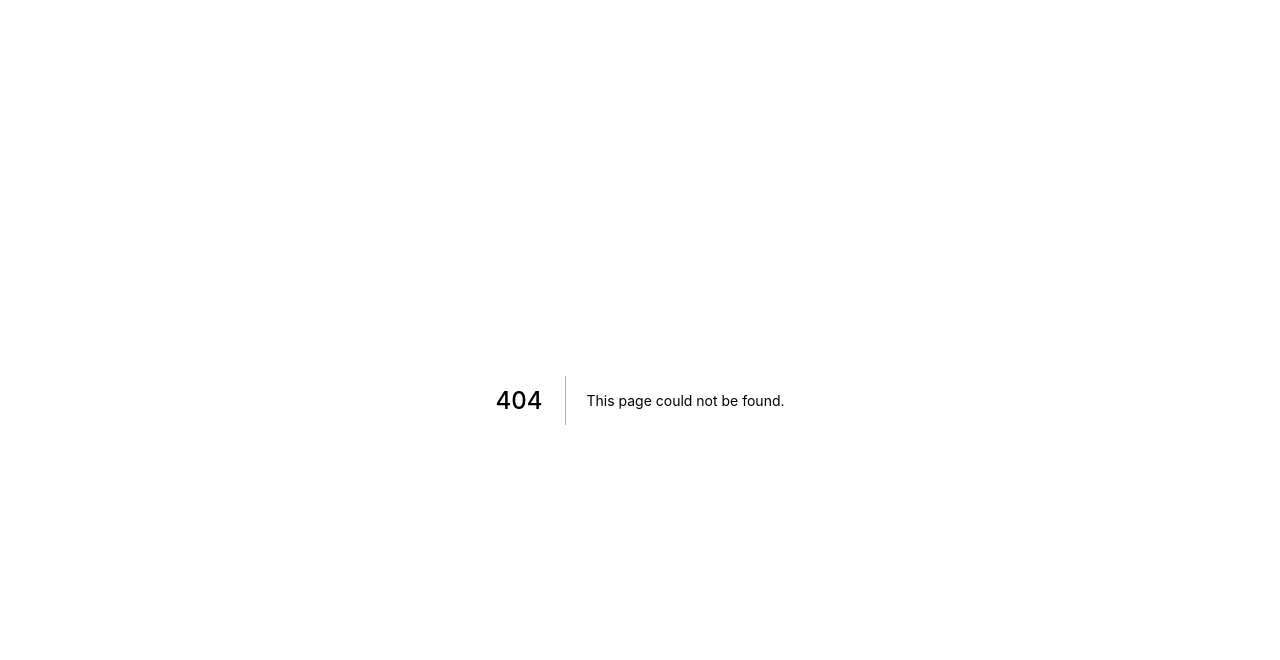
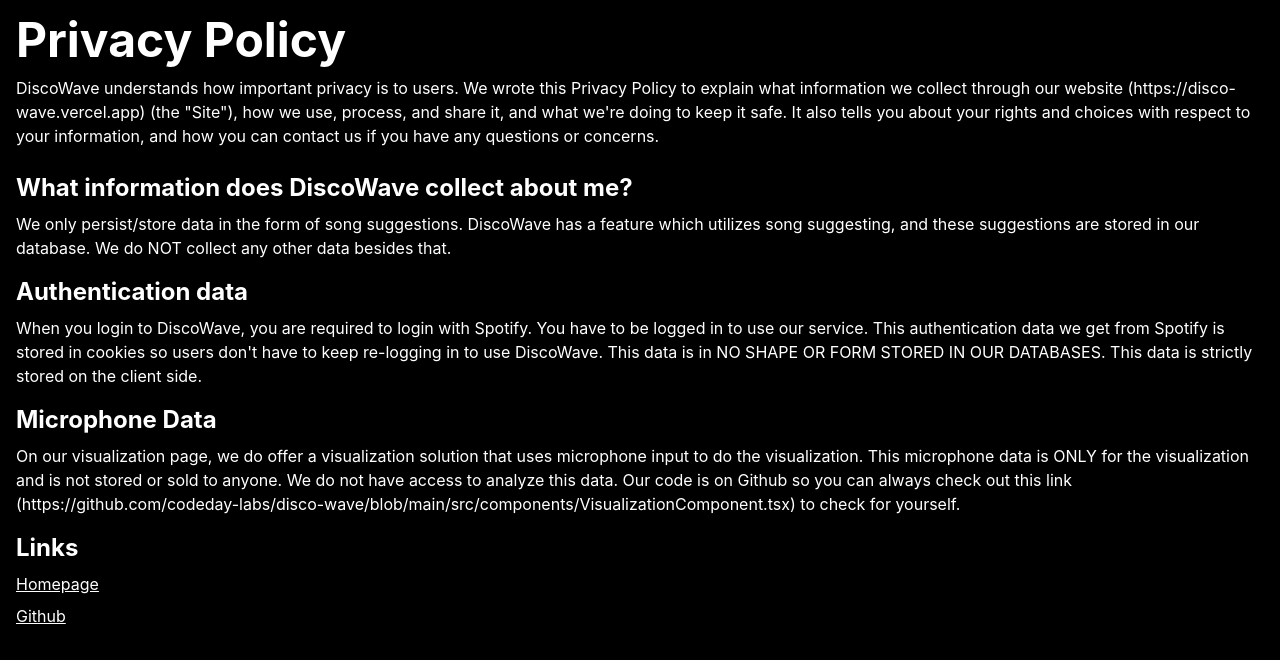
Before and after one commit to codeday-labs-2021/disco-wave, a Next.js app: page /privacy-policy in a window 1280 px wide. Before the commit this address had no page. Shown: the top 660 px of the page. Built offline with nearby package versions, Linux system fonts and the light colour scheme.

Commit message:
added privacy policy, credit to packages used, and added a footer

```diff
--- /dev/null
+++ b/src/components/Footer.tsx
@@ -0,0 +1,64 @@
+import Image from "next/image";
+import { FaGithub } from "react-icons/fa";
+
+export default function Footer() {
+  return (
+    <div className="space-y-6 border-t border-gray-600 pt-6">
+      <div className="space-y-2">
+        <div>
+          <Image src={"/logo-with-text.svg"} width={200} height={48} />
+        </div>
+        <div className="pl-2">
+          <div className="w-min">
+            <a
+              href="https://github.com/codeday-labs/disco-wave"
+              target="_blank"
+              rel="noopener noreferrer"
+            >
+              <FaGithub
+                fontSize="1.5rem"
+                className="hover:text-gray-400 text-gray-500 ease-in-out transition"
+              />
+            </a>
+          </div>
+        </div>
+      </div>
+
+      <div className="grid grid-cols-1 sm:grid-cols-2 w-max gap-8">
+        <div className="space-y-3">
+          <h4>Links</h4>
+          <ul className="text-sm space-y">
+            <li className="hover:text-gray-400 transition ease-in-out">
+              <a href="/">Landing</a>
+            </li>
+
+            <li className="hover:text-gray-400 transition ease-in-out">
+              <a href="/home">Homepage</a>
+            </li>
+
+            <li className="hover:text-gray-400 transition ease-in-out">
+              <a href="/visualization">Visualization</a>
+            </li>
+
+            <li className="hover:text-gray-400 transition ease-in-out">
+              <a href="/auth/signin">Login</a>
+            </li>
+          </ul>
+        </div>
+
+        <div className="space-y-3">
+          <h4>Resources</h4>
+          <ul className="text-sm space-y">
+            <li className="hover:text-gray-400 transition ease-in-out">
+              Privacy Policy
+            </li>
+
+            <li className="hover:text-gray-400 transition ease-in-out">
+              <a href="/lawyers.txt">lawyers.txt</a>
+            </li>
+          </ul>
+        </div>
+      </div>
+    </div>
+  );
+}
--- a/src/components/Sections/Features/AudioVisualization.tsx
+++ b/src/components/Sections/Features/AudioVisualization.tsx
@@ -20,7 +20,9 @@
               about your privacy (rightfully so), check out our{" "}
               <a className="underline" href="#">
                 privacy policy
-              </a>{" "}
+              </a>
+              {"."} <br />
+              **This is not guaranteed ;)
             </small>
           </p>
         </div>
--- a/src/pages/index.tsx
+++ b/src/pages/index.tsx
@@ -1,13 +1,17 @@
+import Footer from "../components/Footer";
 import Features from "../components/Sections/Features";
 import MainHeroSection from "../components/Sections/MainHeroSection";
 
 export default function About() {
   return (
-    <div className="flex justify-center mt-10 sm:mt-20 p-4">
-      <div className="space-y-12 md:space-y-32">
-        <MainHeroSection />
-        <Features />
+    <div className="space-y-12 p-8">
+      <div className="flex justify-center mt-10 sm:mt-20">
+        <div className="space-y-12 md:space-y-32">
+          <MainHeroSection />
+          <Features />
+        </div>
       </div>
+      <Footer />
     </div>
   );
 }
--- /dev/null
+++ b/src/pages/privacy-policy.tsx
@@ -0,0 +1,71 @@
+export default function PrivacyPolicy() {
+  return (
+    <div className="p-4 space-y-6">
+      <div className="space-y-3">
+        <h1>Privacy Policy</h1>
+        <p>
+          DiscoWave understands how important privacy is to users. We wrote this
+          Privacy Policy to explain what information we collect through our
+          website (https://disco-wave.vercel.app) (the "Site"), how we use,
+          process, and share it, and what we're doing to keep it safe. It also
+          tells you about your rights and choices with respect to your
+          information, and how you can contact us if you have any questions or
+          concerns.
+        </p>
+      </div>
+      <div className="space-y-4">
+        <div className="space-y-2">
+          <h3>What information does DiscoWave collect about me?</h3>
+          <p>
+            We only persist/store data in the form of song suggestions.
+            DiscoWave has a feature which utilizes song suggesting, and these
+            suggestions are stored in our database. We do NOT collect any other
+            data besides that.
+          </p>
+        </div>
+
+        <div className="space-y-2">
+          <h3>Authentication data</h3>
+          <p>
+            When you login to DiscoWave, you are required to login with Spotify.
+            You have to be logged in to use our service. This authentication
+            data we get from Spotify is stored in cookies so users don't have to
+            keep re-logging in to use DiscoWave. This data is in NO SHAPE OR
+            FORM STORED IN OUR DATABASES. This data is strictly stored on the
+            client side.
+          </p>
+        </div>
+
+        <div className="space-y-2">
+          <h3>Microphone Data</h3>
+          <p>
+            On our visualization page, we do offer a visualization solution that
+            uses microphone input to do the visualization. This microphone data
+            is ONLY for the visualization and is not stored or sold to anyone.
+            We do not have access to analyze this data. Our code is on Github so
+            you can always check out this link
+            (https://github.com/codeday-labs/disco-wave/blob/main/src/components/VisualizationComponent.tsx)
+            to check for yourself.
+          </p>
+        </div>
+
+        <div className="space-y-2">
+          <h3>Links</h3>
+          <p>
+            <a className="underline" href="/">
+              Homepage
+            </a>
+          </p>
+          <p>
+            <a
+              className="underline"
+              href="https://github.com/codeday-labs/disco-wave/"
+            >
+              Github
+            </a>
+          </p>
+        </div>
+      </div>
+    </div>
+  );
+}
```
Also changed, not shown: public/lawyers.txt (added).
